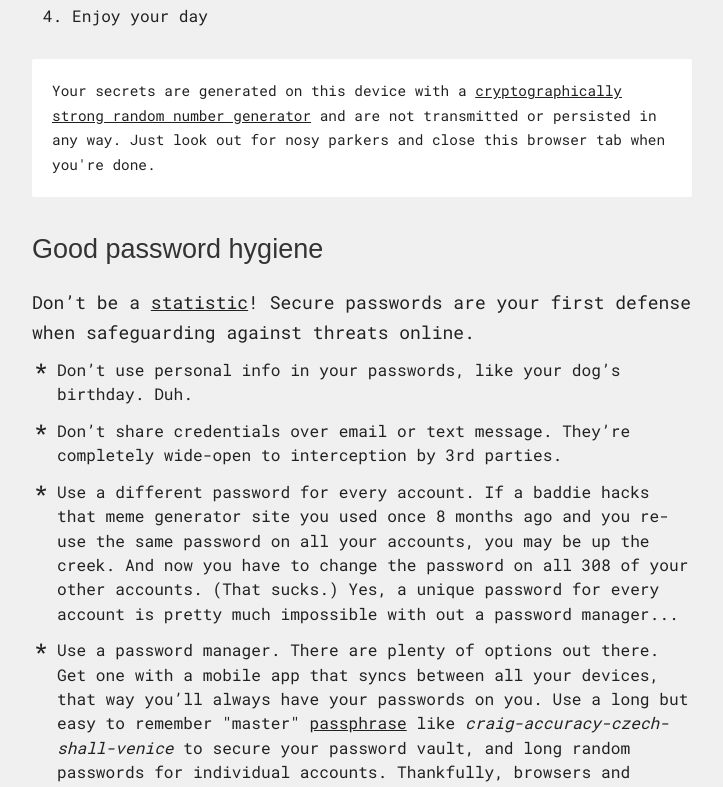
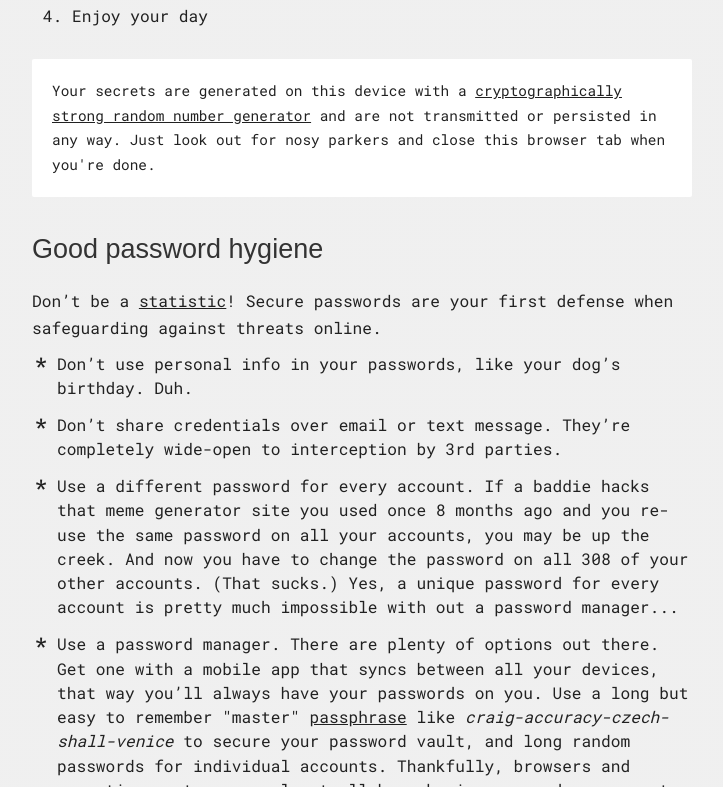
Before and after one commit to murbar/password-generator, a React (Create React App) app: page / in a window 1280 px wide. Shown: the part 1194-1981 px from the top of the page, without its empty margins (278-1001 px from the left). Built offline with nearby package versions, Linux system fonts and the light colour scheme; a web font is replaced by a local one.

Commit message:
Decrease font size

```diff
--- a/src/components/About.js
+++ b/src/components/About.js
@@ -3,8 +3,11 @@ import styled from 'styled-components';
 
 const Styles = styled.div`
   margin: 3rem 0;
+  p,
   ul {
     font-size: 0.9em;
+  }
+  ul {
     padding: 0 0 0 2.5rem;
   }
   li {
```
